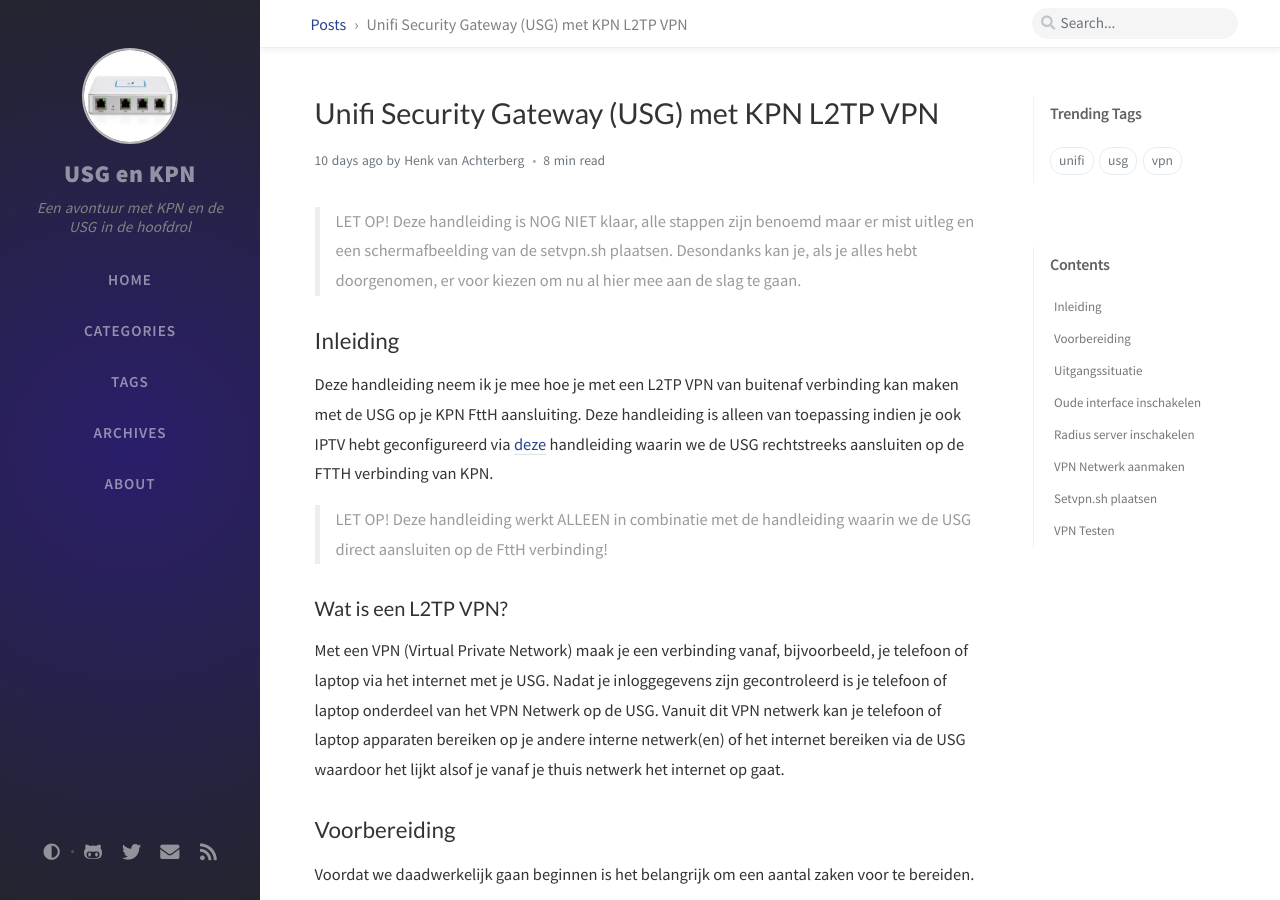
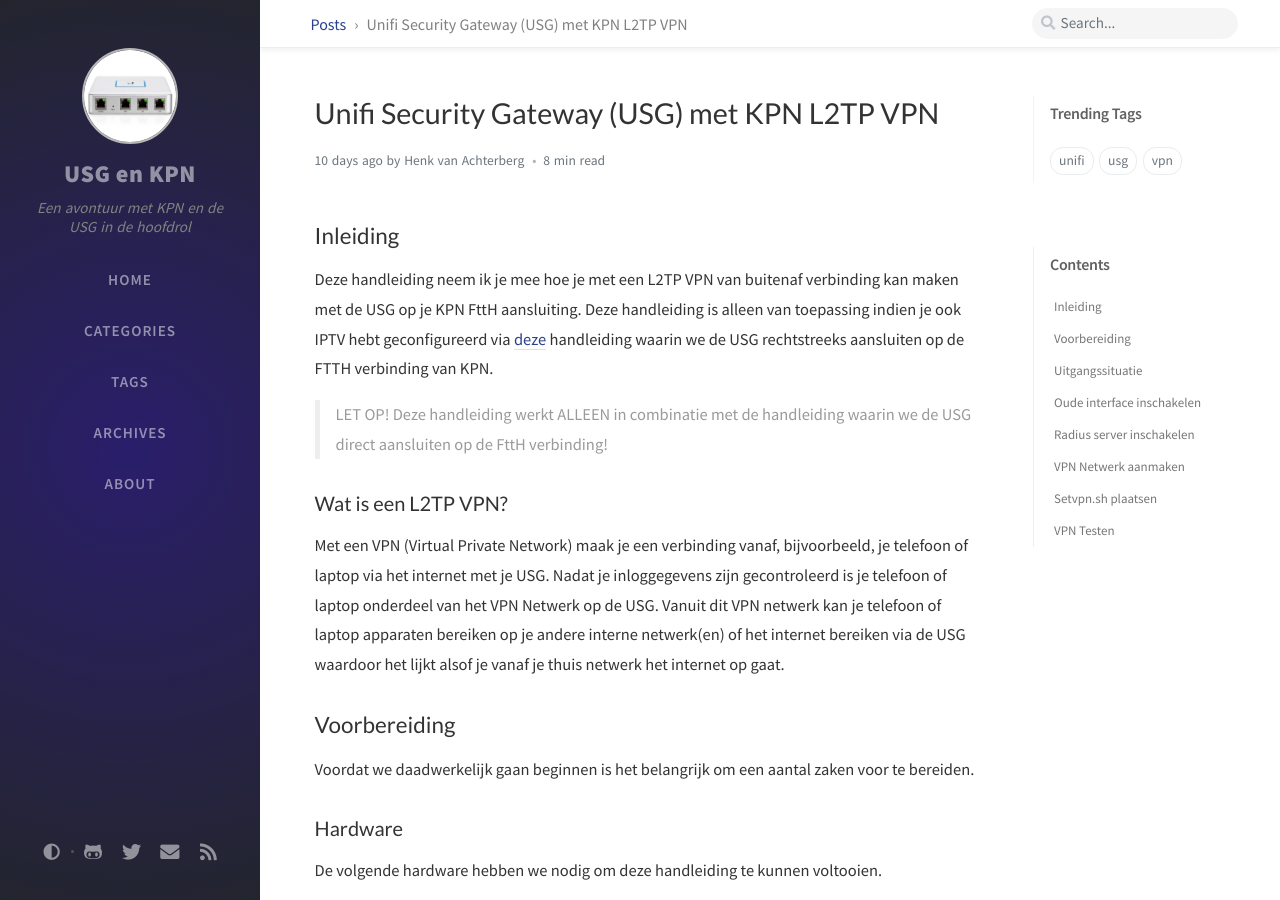
Before and after one commit to coolhva/usg-kpn-ftth, a Jekyll site: the page built from _posts/2021-01-18-unifi-security-gateway-kpn-l2tp-vpn.md, in a window 1280 px wide and 900 px high. Built offline with Jekyll 4.4.1, drawn with Linux system fonts in a browser that asks for light colours; nearby versions of some CDN libraries; comment, search, counter and statistics services are not loaded.

Commit message:
Update 2021-01-18-unifi-security-gateway-kpn-l2tp-vpn.md

```diff
--- a/_posts/2021-01-18-unifi-security-gateway-kpn-l2tp-vpn.md
+++ b/_posts/2021-01-18-unifi-security-gateway-kpn-l2tp-vpn.md
@@ -6,9 +6,6 @@
 seo:
   date_modified: 2021-01-18 19:54:03 +0100
 ---
-
-
-> LET OP! Deze handleiding is NOG NIET klaar, alle stappen zijn benoemd maar er mist uitleg en een schermafbeelding van de setvpn.sh plaatsen. Desondanks kan je, als je alles hebt doorgenomen, er voor kiezen om nu al hier mee aan de slag te gaan.
 
 ## Inleiding
 
```
